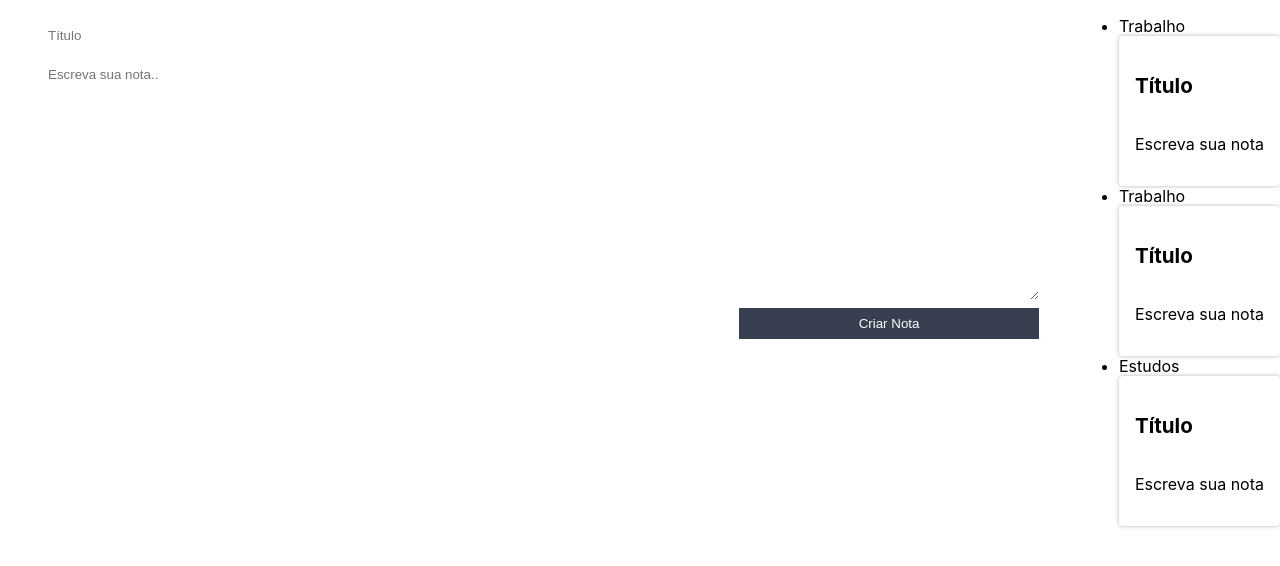
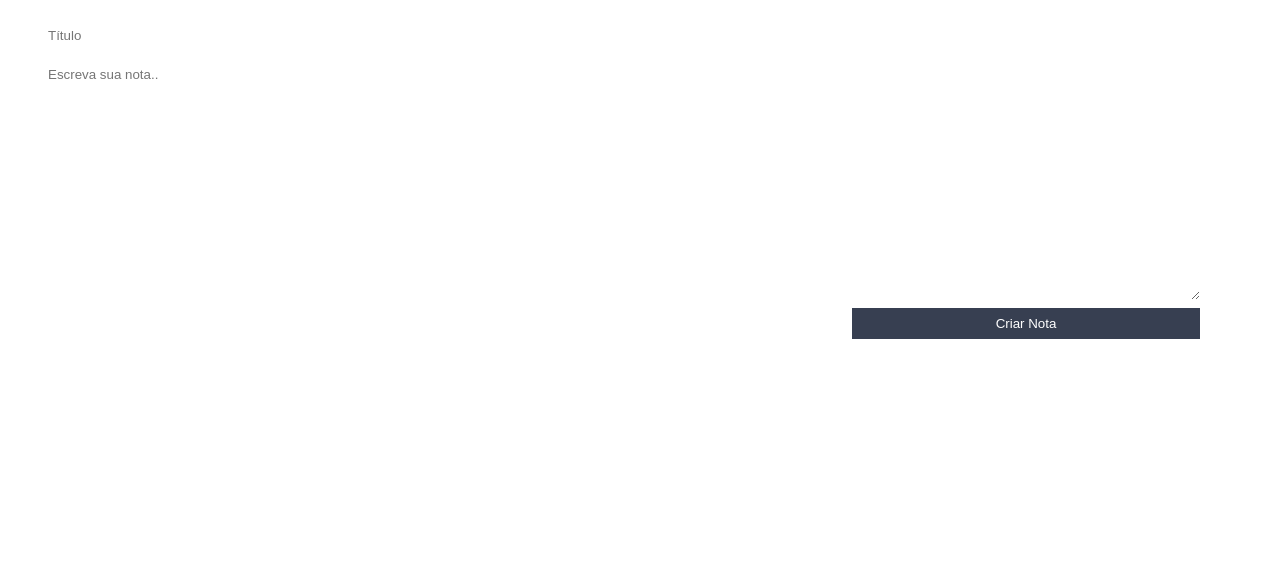
Before and after one commit to RodrigoCorreia/ReactTraining, a React (Create React App) app in the folder ceep/: page / in a window 1280 px wide. Shown: the top 566 px of the page. Built offline with nearby package versions, Linux system fonts and the light colour scheme.

Commit message:
Using state

```diff
--- a/ceep/src/App.js
+++ b/ceep/src/App.js
@@ -1,15 +1,32 @@
-import logo from "./logo.svg";
 import "./assets/App.css";
 import ListaDeNotas from "./components/ListadeNotas";
 import FormularioCadastro from "./components/FormularioCadastro";
 import { Component } from "react";
 
 class App extends Component {
+  constructor(props) {
+    super();
+
+    this.state = {
+      notas:[]
+    };
+  }
+
+  criarNota(titulo, texto) {
+    const novaNota = { titulo, texto };
+    const novoArrayNotas = [...this.state.notas, novaNota];
+    const novoEstado = {
+      notas:novoArrayNotas
+    }
+
+    this.setState(novoEstado);
+  }
+
   render() {
     return (
       <section className="conteudo">
-        <FormularioCadastro />
-        <ListaDeNotas />
+        <FormularioCadastro criarNota={this.criarNota.bind(this)} />
+        <ListaDeNotas notas={this.state.notas} />
       </section>
     );
   }
--- a/ceep/src/components/CardNota/CardNota.jsx
+++ b/ceep/src/components/CardNota/CardNota.jsx
@@ -6,9 +6,9 @@
         return (
         <section className="card-nota">
             <header className="card-nota_cabecalho">
-              <h3 className="car-nota_titulo">Título</h3>
+              <h3 className="car-nota_titulo">{this.props.titulo}</h3>
             </header>
-            <p className="card-Nota_texto">Escreva sua nota</p>
+            <p className="card-Nota_texto">{this.props.texto}</p>
           </section>
         );
     }
--- a/ceep/src/components/FormularioCadastro/FormularioCadastro.jsx
+++ b/ceep/src/components/FormularioCadastro/FormularioCadastro.jsx
@@ -2,29 +2,42 @@
 import "./estilo.css";
 
 export class FormularioCadastro extends Component {
-  constructor() {
-    super();
+  constructor(props) {
+    super(props);
     this.titulo = "";
+    this.texto = "";
   }
 
-  handleMudancaTitulo(evento) {
+  _handleMudancaTitulo(evento) {
+    evento.stopPropagation();
     this.titulo = evento.target.value;
-    console.log(this.titulo);
+  }
+
+  _handleMudancaTexto(evento) {
+    evento.stopPropagation();
+    this.texto = evento.target.value;
+  }
+
+  _criarNota(evento) {
+    evento.preventDefault();
+    evento.stopPropagation();
+    this.props.criarNota(this.titulo, this.texto);
   }
 
   render() {
     return (
-      <form className="form-cadastro">
+      <form className="form-cadastro" onSubmit={this._criarNota.bind(this)}>
         <input
           type="text"
           placeholder="Título"
           className="form-cadastro_input"
-          onChange={this.handleMudancaTitulo.bind(this)}
+          onChange={this._handleMudancaTitulo.bind(this)}
         />
         <textarea
           rows={15}
           placeholder="Escreva sua nota.."
           className="form-cadastro_input"
+          onChange={this._handleMudancaTexto.bind(this)}
         />
         <button className="form-cadastro_input form-cadastro_submit">
           Criar Nota
--- a/ceep/src/components/ListadeNotas/ListaDeNotas.jsx
+++ b/ceep/src/components/ListadeNotas/ListaDeNotas.jsx
@@ -3,14 +3,17 @@
 import "./estilo.css";
 
 class ListaDeNotas extends Component {
+constructor(props){
+  super(props);
+}
+
   render() {
     return (
       <ul>
-        {Array.of("Trabalho", "Trabalho", "Estudos").map((categoria, index) => {
+        {this.props.notas.map((nota, index) => {
           return (
             <li key={index}>
-              <div>{categoria}</div>
-              <CardNota />
+              <CardNota titulo={nota.titulo} texto={nota.texto}/>
             </li>
           );
         })}
```
